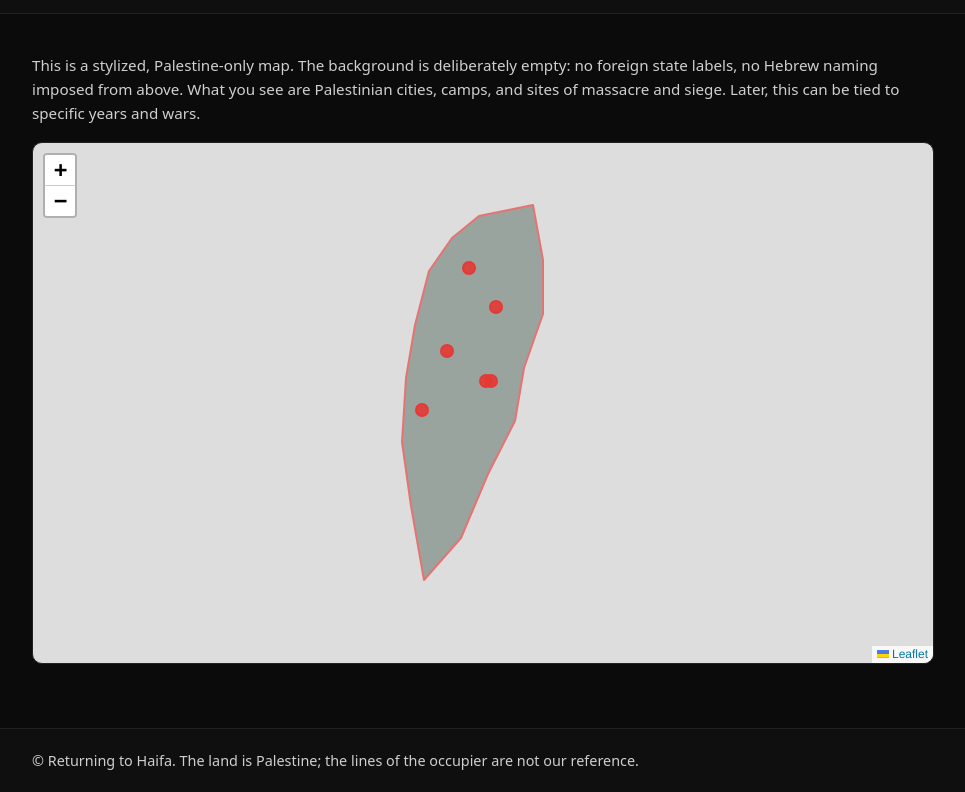
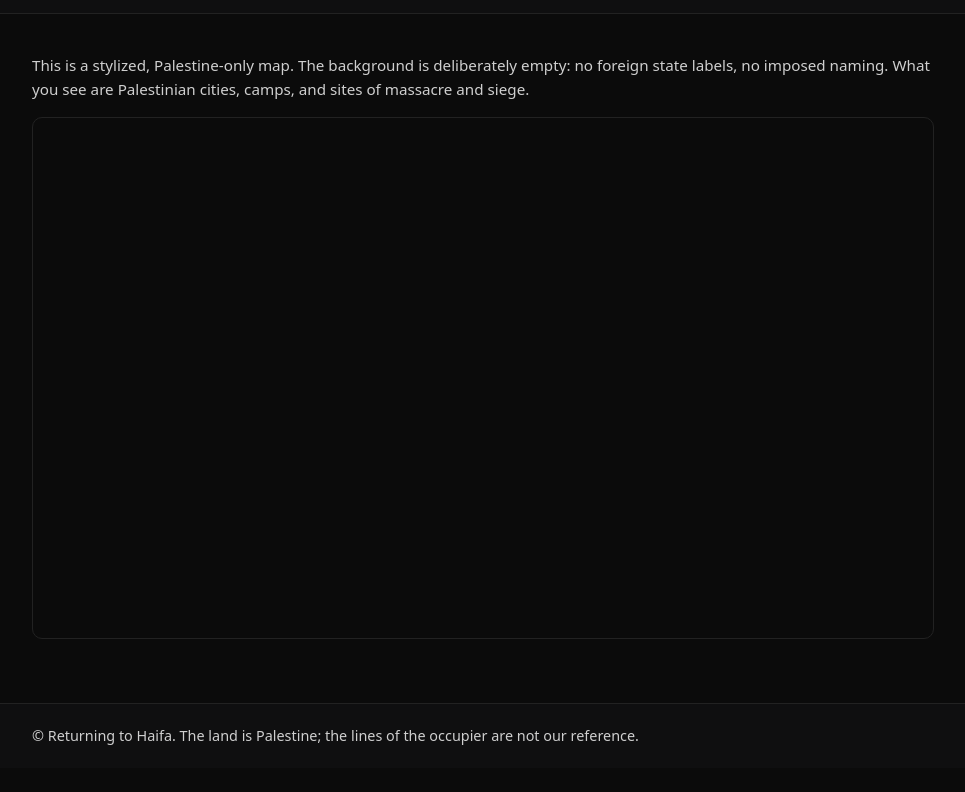
Before and after one commit to returningtohaifa/FreePalestine, a plain HTML site: page map.html in a window 1280 px wide. Shown: the part 135-927 px from the top of the page, without its empty margins (158-1123 px from the left). After the commit the page ends 903 px from the top, so only its background shows below. Drawn offline with nearby package versions, Linux system fonts and the light colour scheme.

Commit message:
Update map.html

```diff
--- a/map.html
+++ b/map.html
@@ -5,10 +5,8 @@
   <meta name="viewport" content="width=device-width,initial-scale=1" />
   <title>Map of Palestine – Returning to Haifa</title>
 
-  <!-- Description for search/preview -->
   <meta name="description" content="Stylized, Palestine-only interactive map: cities, camps, massacres, and resistance under Zionist occupation." />
 
-  <!-- Reuse the same visual language as index.html -->
   <style>
     :root{
       --bg:#0b0b0b;
@@ -75,13 +73,16 @@
       margin-bottom: 1rem;
     }
 
-    /* Map container – Leaflet will render into this */
     #map {
       width: 100%;
       height: 520px;
       border-radius: 10px;
       border: 1px solid var(--border);
       overflow: hidden;
+    }
+
+    .leaflet-container {
+      background: #050505;
     }
 
     footer {
@@ -92,19 +93,11 @@
       background: var(--panel);
       margin-top: 2rem;
     }
-
-    /* Make the map background dark and neutral.
-       No base tiles = no colonial labels, only our overlays. */
-    .leaflet-container {
-      background: #050505;
-    }
   </style>
 
-  <!-- Leaflet CSS (map UI controls, markers, etc.) -->
   <link
     rel="stylesheet"
     href="https://unpkg.com/leaflet@1.9.4/dist/leaflet.css"
-    integrity="sha256-p4NxAoJBhIIN+hmNHrzRCf9tD/miZyoHS5obTRR9BMY="
     crossorigin=""
   />
 </head>
@@ -126,9 +119,8 @@
   <div class="container">
     <p class="intro">
       This is a stylized, Palestine-only map. The background is deliberately empty:
-        no foreign state labels, no Hebrew naming imposed from above.
-        What you see are Palestinian cities, camps, and sites of massacre and siege.
-        Later, this can be tied to specific years and wars.
+      no foreign state labels, no imposed naming. What you see are Palestinian cities,
+      camps, and sites of massacre and siege.
     </p>
 
     <div id="map"></div>
@@ -141,163 +133,52 @@
   </div>
 </footer>
 
-  <!-- Leaflet JS -->
-  <script
-    src="https://unpkg.com/leaflet@1.9.4/dist/leaflet.js"
-    integrity="sha256-20nQCchB9co0qIjJZRGuk2/Z9VM+kNiyxNV1lvTlZBo="
-    crossorigin=""
-  ></script>
+<script src="https://unpkg.com/leaflet@1.9.4/dist/leaflet.js" crossorigin=""></script>
 
 <script>
-    // =========
-    // 1. DEFINE PALESTINE-ONLY VIEW (NO WORLD SCROLLING)
-    // =========
-
-    // This bounding box roughly covers historical Palestine.
-    // We use it to:
-    //  - fit the initial view
-    //  - prevent panning far outside (so it's *only* Palestine)
+  // ===== PALESTINE-ONLY VIEW =====
   const PALESTINE_BOUNDS = L.latLngBounds(
-      [29.5, 34.2],  // south-west corner (Naqab / Sinai edge)
-      [33.6, 36.1]   // north-east corner (upper Galilee / Jordan valley)
+    [29.5, 34.2],
+    [33.6, 36.1]
   );
 
-    // Create the map with no tile layer (no base map).
-    // Leaflet will show just a dark background (we set in CSS).
   const map = L.map('map', {
     minZoom: 6,
-      maxZoom: 11,             // you can tune this if you want to zoom closer
+    maxZoom: 11,
     maxBounds: PALESTINE_BOUNDS,
-      maxBoundsViscosity: 1.0  // "rubber band" at edge so you can't drag out far
+    maxBoundsViscosity: 1.0
   }).fitBounds(PALESTINE_BOUNDS);
 
-    // =========
-    // 2. DRAW A STYLIZED PALESTINE SHAPE
-    // =========
-    //
-    // This is not a legal border drawing, it's a visual silhouette.
-    // Goal: give a sense of the landmass without using the occupier's border logic.
+  // ===== TEMP HISTORICAL IMAGE OVERLAY (PLACEHOLDER) =====
+  const imageUrl = 'https://www.theglobaleducationproject.org/mideast/info/maps/palestine-1878-1927-map.jpg';
+  L.imageOverlay(imageUrl, PALESTINE_BOUNDS, { opacity: 0.8 }).addTo(map);
+
+  // ===== STYLIZED PALESTINE SILHOUETTE =====
   const palestineShapeCoords = [
-      [33.3, 35.1],  // north coast-ish
-      [33.4, 35.7],
-      [32.9, 35.8],
-      [32.4, 35.8],
-      [31.9, 35.6],
-      [31.4, 35.5],
-      [30.9, 35.2],
-      [30.3, 34.9],
-      [29.9, 34.5],
-      [30.6, 34.35],
-      [31.2, 34.25],
-      [31.8, 34.3],
-      [32.3, 34.4],
-      [32.8, 34.55],
-      [33.1, 34.8],
+    [33.3, 35.1],[33.4, 35.7],[32.9, 35.8],[32.4, 35.8],
+    [31.9, 35.6],[31.4, 35.5],[30.9, 35.2],[30.3, 34.9],
+    [29.9, 34.5],[30.6, 34.35],[31.2, 34.25],[31.8, 34.3],
+    [32.3, 34.4],[32.8, 34.55],[33.1, 34.8],
   ];
 
-    // Fill color: muted green; outline: subtle accent.
-    // We keep fillOpacity low so markers and labels stand out.
   L.polygon(palestineShapeCoords, {
-      color: '#e57373',       // softer red for outline
+    color: '#e57373',
     weight: 2,
-      fillColor: '#1b3a2a',   // deep green tone for the land
+    fillColor: '#1b3a2a',
     fillOpacity: 0.35
   }).addTo(map);
 
-    // =========
-    // 3. ADD OUR OWN CITIES / EVENTS WITH OUR NAMES
-    // =========
-
-    // Later we can move this into a structured data array.
+  // ===== EVENT MARKER FUNCTION =====
   function addEventMarker(lat, lng, title, htmlDescription) {
     const marker = L.circleMarker([lat, lng], {
       radius: 6,
-        color: '#e53935',      // red outline
+      color: '#e53935',
       weight: 2,
-        fillColor: '#e53935',  // red fill
+      fillColor: '#e53935',
       fillOpacity: 0.9
     }).addTo(map);
 
-      marker.bindPopup(`
-        <strong>${title}</strong><br />
-        ${htmlDescription}
-      `);
-
-      return marker;
+    marker.bindPopup(`<strong>${title}</strong><br />${htmlDescription}`);
   }
 
-    // al-Quds / Jerusalem
-    addEventMarker(
-      31.778, 35.23,
-      "al-Quds (Jerusalem)",
-      `
-        Central city of Palestine. Target of Judaization, settlement expansion,
-        and attempts to erase its Arab and Islamic identity.
-        Palestinians here face home demolitions, residency revocations, and daily repression.
-      `
-    );
-
-    // Gaza
-    addEventMarker(
-      31.5, 34.47,
-      "Gaza – besieged strip",
-      `
-        One of the most densely populated areas on earth, kept under land, sea, and air blockade.
-        Repeated large-scale bombardments and massacres have tried to break its people,
-        who continue to resist and insist on return.
-      `
-    );
-
-    // Haifa
-    addEventMarker(
-      32.82, 34.99,
-      "Haifa",
-      `
-        Palestinian coastal city on the Mediterranean.
-        Large parts of its indigenous population were expelled in 1948,
-        yet Palestinians who remained live as second-class under the occupation's regime.
-      `
-    );
-
-    // Yafa / Jaffa
-    addEventMarker(
-      32.05, 34.75,
-      "Yafa (Jaffa)",
-      `
-        Once called the "Bride of the Sea", a major Palestinian port city.
-        Its people were largely expelled during the Nakba; its neighborhoods were
-        absorbed into the occupier's coastal metropolis.
-      `
-    );
-
-    // Deir Yassin
-    addEventMarker(
-      31.778, 35.177,
-      "Deir Yassin – 1948 massacre",
-      `
-        In April 1948, Zionist militias attacked this Palestinian village near al-Quds,
-        killing and terrorizing civilians as part of the ethnic cleansing campaign of the Nakba.
-      `
-    );
-
-    // Jenin camp
-    addEventMarker(
-      32.463, 35.293,
-      "Jenin refugee camp",
-      `
-        Refugee camp in the northern West Bank, repeatedly attacked with raids, demolitions,
-        and killings by occupation forces, especially during the Second Intifada and recent assaults.
-      `
-    );
-
-    // You can keep adding more markers like:
-    // addEventMarker(lat, lng, "Title", "HTML description...");
-    //
-    // Later:
-    //  - we put these into an array like quizData
-    //  - each with { lat, lng, title, text, year, type }
-    //  - and build filters (e.g. show only Nakba 1948 events, or only Gaza wars, etc.)
-  </script>
-
-</body>
-</html>
+  // ===== MARKERS ==
```
Lines whose indentation alone changed are shown as unchanged.
